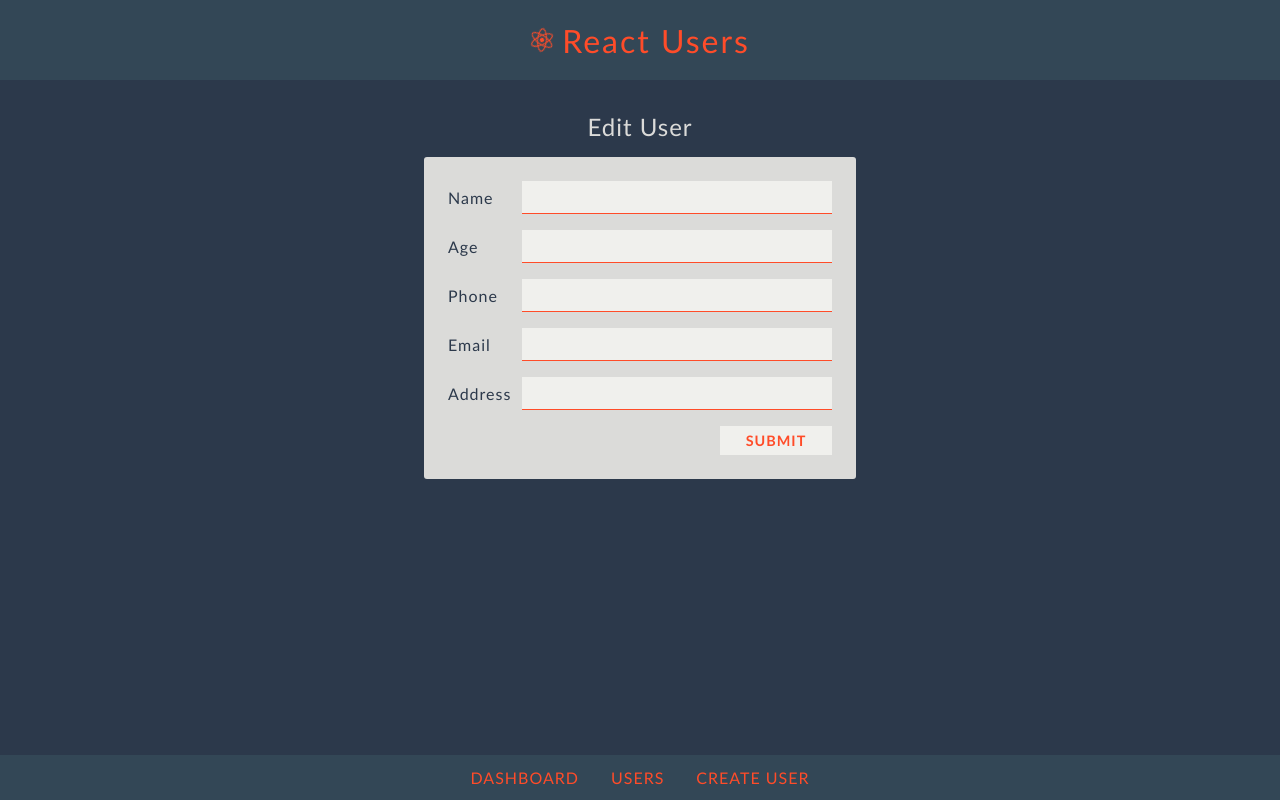
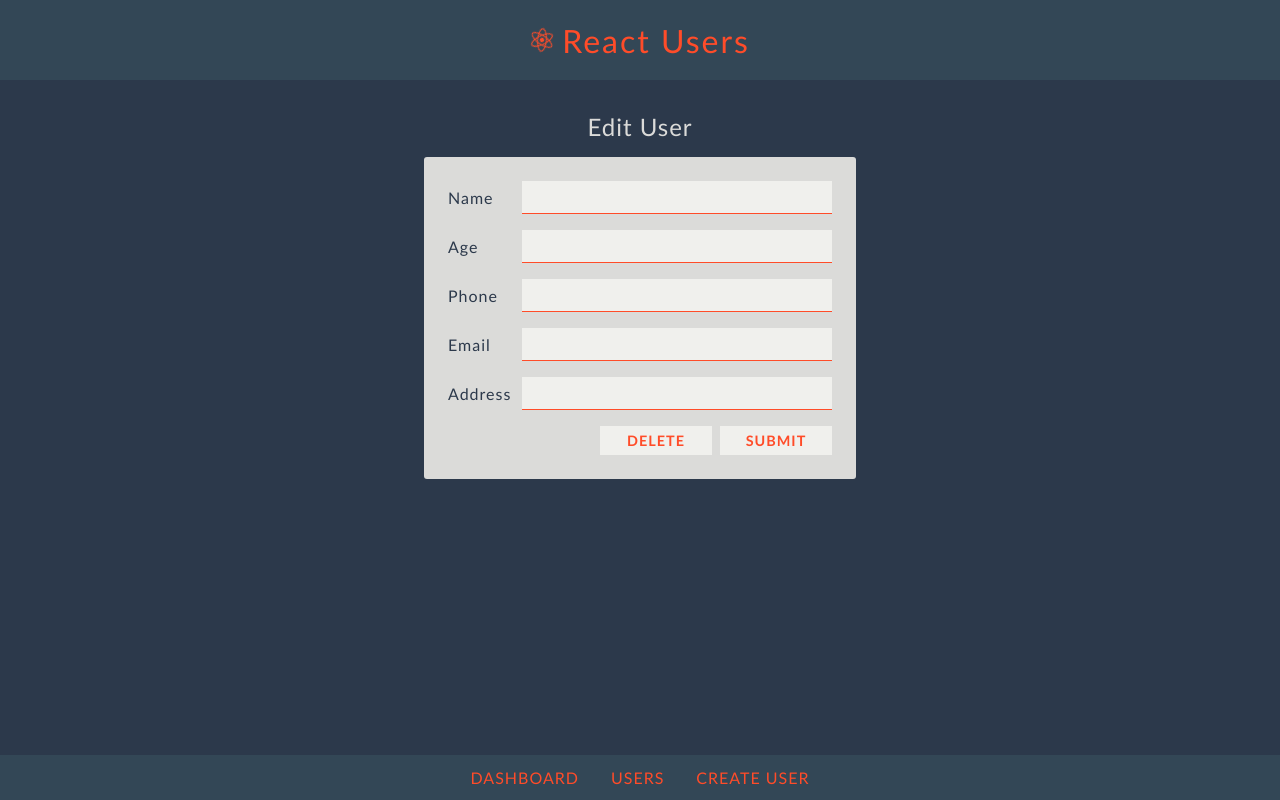
Before and after one commit to Deepak-Kumar-D/React-Users-Client, a React (Create React App) app: page /edit-user/1 in a window 1280 px wide. Built offline with nearby package versions, Linux system fonts and the light colour scheme; no server answers.

Commit message:
Delete option added

```diff
--- a/src/App.css
+++ b/src/App.css
@@ -182,6 +182,10 @@ input:-webkit-autofill:active {
   display: flex;
   justify-content: flex-end;
   padding: 0.5rem;
+}
+
+.form-submit .btn-delete {
+  margin-right: 0.5rem;
 }
 
 .form-submit input {
--- a/src/components/Edit.js
+++ b/src/components/Edit.js
@@ -1,10 +1,11 @@
 import { useForm } from "react-hook-form";
-import { useParams } from "react-router-dom";
+import { useHistory, useParams } from "react-router-dom";
 import { useState, useEffect } from "react";
 
 export default function Edit() {
   const { id } = useParams();
   const [profileData, setProfileData] = useState([]);
+  const history = useHistory();
 
   const { register, handleSubmit } = useForm();
 
@@ -32,6 +33,27 @@ export default function Edit() {
       alert("Invalid attempt!");
     } else {
       alert(user.message);
+    }
+  };
+
+  const DeleteUser = async () => {
+    const obj = await fetch(
+      `https://db-react-users.herokuapp.com/delete-user/${id}`,
+      {
+        method: "DELETE",
+        headers: {
+          "Content-Type": "application/json",
+        },
+      }
+    );
+
+    const user = await obj.json();
+
+    if (obj.status !== 200) {
+      alert("Invalid attempt!");
+    } else {
+      alert(user.message);
+      history.push("/");
     }
   };
 
@@ -117,6 +139,14 @@ export default function Edit() {
         </div>
 
         <div className="form-submit">
+          <input
+            className="btn-delete"
+            type="button"
+            value="DELETE"
+            onClick={() => {
+              DeleteUser();
+            }}
+          />
           <input type="submit" value="SUBMIT" />
         </div>
       </form>
```
